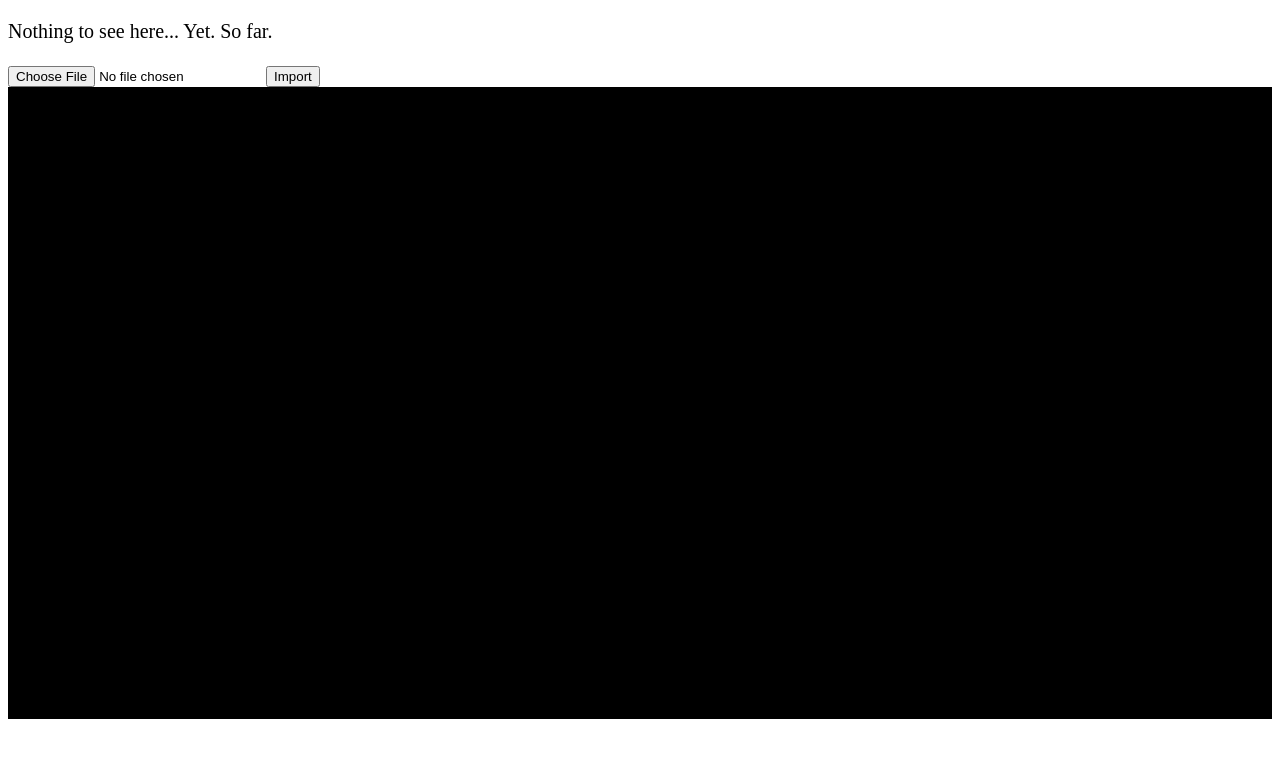
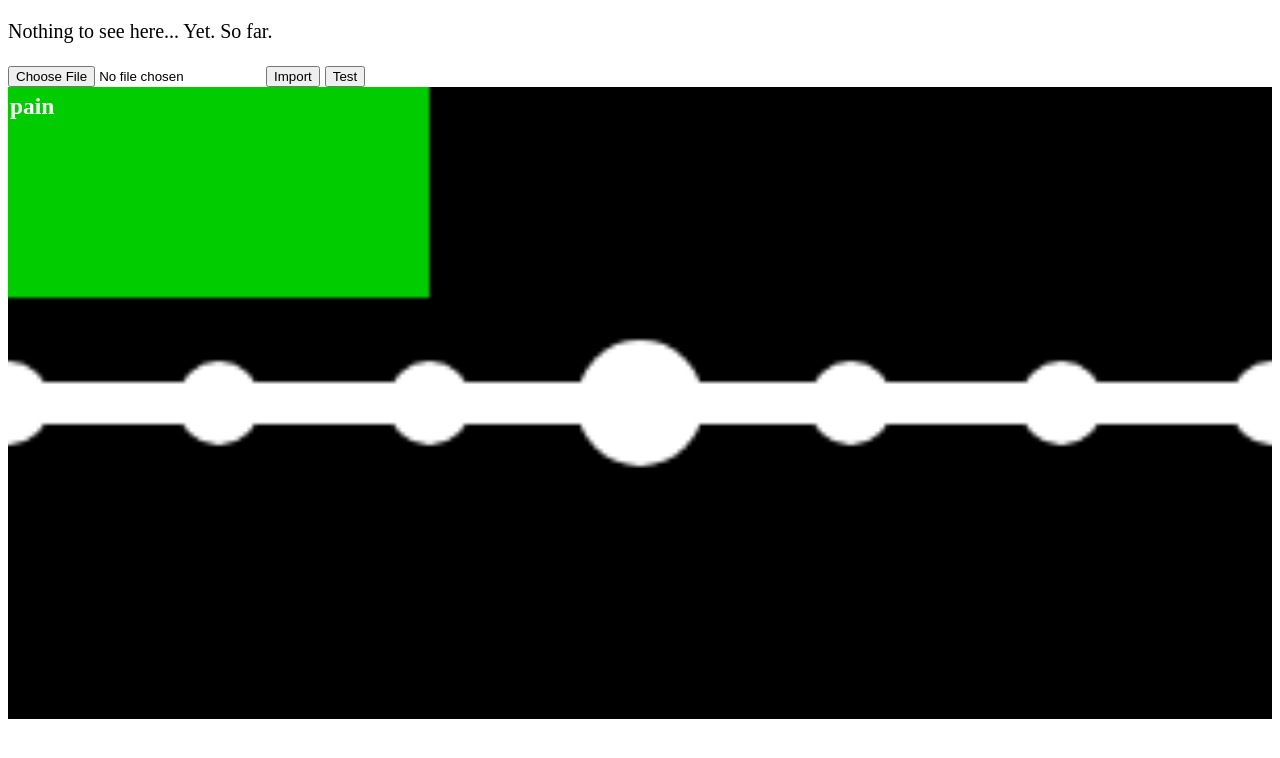
Before and after one commit to GabRioBlu/Blu-Timelines, a plain HTML site: page viewer.html in a window 1280 px wide. Drawn offline with Linux system fonts and the light colour scheme.

Commit message:
slightly better zooming?? maybe??

```diff
--- /dev/null
+++ b/viewer-loader.js
@@ -0,0 +1,19 @@
+const ItemTypes = {
+  Meta: 0,
+  Basic: 1
+}
+
+document.getElementById("test").onclick = function() {
+  console.log(timeline);
+}
+
+function load()
+{
+  // Set title
+  document.getElementById("title").innerText = timeline.meta.title;
+
+  timeline.items.forEach(function (item) {
+   console.log(item.name);
+
+  });
+}
--- a/viewer.html
+++ b/viewer.html
@@ -17,13 +17,19 @@
 
   <input type="file" id="jsonFile"></input>
   <button id="import">Import</button>
+  <button id="test">Test</button>
+
+  <h3 id="title" style="color:white; position:absolute; top:70px; left:10px">pain</h3>
 
 	<canvas id="Display" style="display:block; background-color:black; width:100%; touch-action: none">
 
   </canvas>
 
   <!-- Scripts -->
-    <script src="main.js"></script>
-    <script src="extras.js"></script>
+  <script type="text/javascript">
+    var timeline = null;
+  </script>
+  <script src="viewer.js"></script>
+  <script src="viewer-loader.js"></script>
 </body>
 </html>
--- a/viewer.js
+++ b/viewer.js
@@ -11,7 +11,8 @@ let scale = 1;
 
 let firstPinch = null;
 let lastZoom = scale;
-let mousePos={x:0,y:0};
+let mousePos = {x:0,y:0};
+let startPos = {x:0,y:0};
 
 //
 // FUNCTIONS
@@ -22,12 +23,36 @@ function draw()
   ctx.save();
   ctx.setTransform(1,0,0,1,0,0);
   ctx.clearRect(0, 0, canvas.width, canvas.height);
+
   ctx.restore();
 
-  console.log(cameraOffset);
+  let matrix = ctx.getTransform();
+  ctx.setTransform(1, 0, matrix.c, 1, 0, 0);
+
+  ctx.fillStyle = "#FFFFFF";
+  ctx.fillRect(0, (canvas.height/2-5+cameraOffset.y)*scale, canvas.width, 10*scale);
+
+  let firstPos = 0 - (50 - (canvas.width/2 + cameraOffset.x) % 50);
+
+  for (let i = 0; i < Math.ceil(canvas.width/50/scale)+2; i++)
+  {
+    let x = firstPos+i*50;
+
+    if (Math.round(x - cameraOffset.x) == canvas.width/2)
+    {
+      ctx.beginPath();
+      ctx.arc(x*scale, (canvas.height/2 + cameraOffset.y)*scale, 15*scale, 0, 2*Math.PI);
+      ctx.fill();
+      continue;
+    }
+
+    ctx.beginPath();
+    ctx.arc(x*scale, (canvas.height/2 + cameraOffset.y)*scale, 10*scale, 0, 2*Math.PI);
+    ctx.fill();
+  }
 
   ctx.fillStyle = "#00CC00";
-  ctx.fillRect(0, 0, 100, 50);
+  ctx.fillRect((0+cameraOffset.x)*scale, (0+cameraOffset.y)*scale, 100*scale, 50*scale);
 
   requestAnimationFrame(draw);
 }
@@ -43,6 +68,7 @@ function onPointerOut(e)
   dragging = false;
   firstPinch = null;
   lastZoom = scale;
+  startPos = cameraOffset;
 }
 
 function onPointerMove(e)
@@ -51,7 +77,7 @@ function onPointerMove(e)
   {
     cameraOffset.x += e.movementX/scale;
     cameraOffset.y += e.movementY/scale;
-    ctx.translate(e.movementX/scale, e.movementY/scale);
+    //ctx.translate(e.movementX/scale, e.movementY/scale);
   }
 }
 
@@ -81,15 +107,19 @@ function zoom(e, amount, factor)
   {
     let direction = amount > 0 ? 1 : -1;
     scale += 0.05 * direction;
-    ctx.scale(0.05*direction, 0.05*direction);
+    //ctx.scale(0.05*direction, 0.05*direction);
     mousePos.x = e.offsetX;
     mousePos.y = e.offsetY;
   }
   else
   {
-    ctx.scale(factor*lastZoom/scale, factor*lastZoom/scale);
+    //ctx.scale(factor*lastZoom/scale, factor*lastZoom/scale);
     scale = factor * lastZoom;
   }
+  console.log(cameraOffset);
+
+  cameraOffset.x -= (cameraOffset.x+mousePos.x)*(scale/previousScale-1)
+  cameraOffset.y -= (cameraOffset.y+mousePos.y)*(scale/previousScale-1)
 }
 
 //
@@ -111,7 +141,8 @@ document.getElementById("import").onclick = function() {
   var fr = new FileReader();
 
   fr.onload = function(e) {
-    var result = JSON.parse(e.target.result);
+    timeline = JSON.parse(e.target.result);
+    load();
   }
 
   fr.readAsText(files.item(0));
```
Lines whose indentation alone changed are shown as unchanged.
